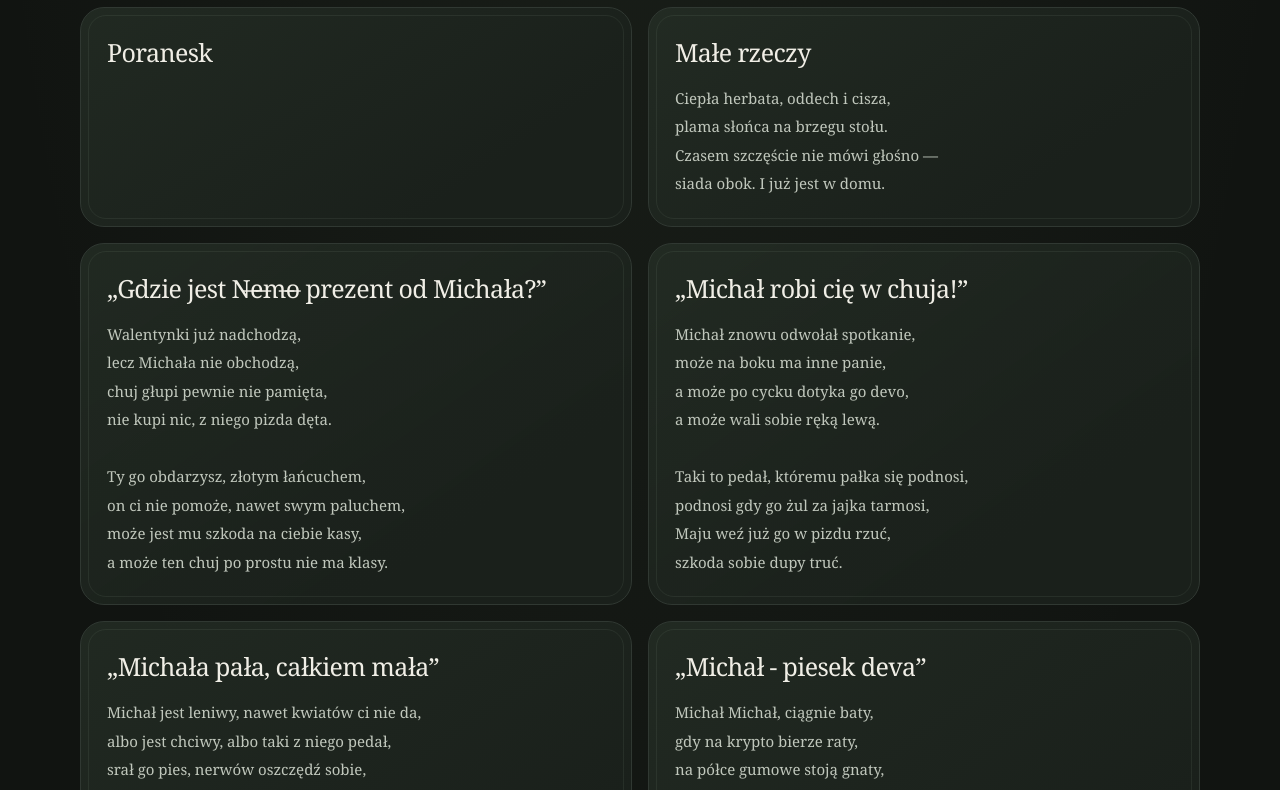
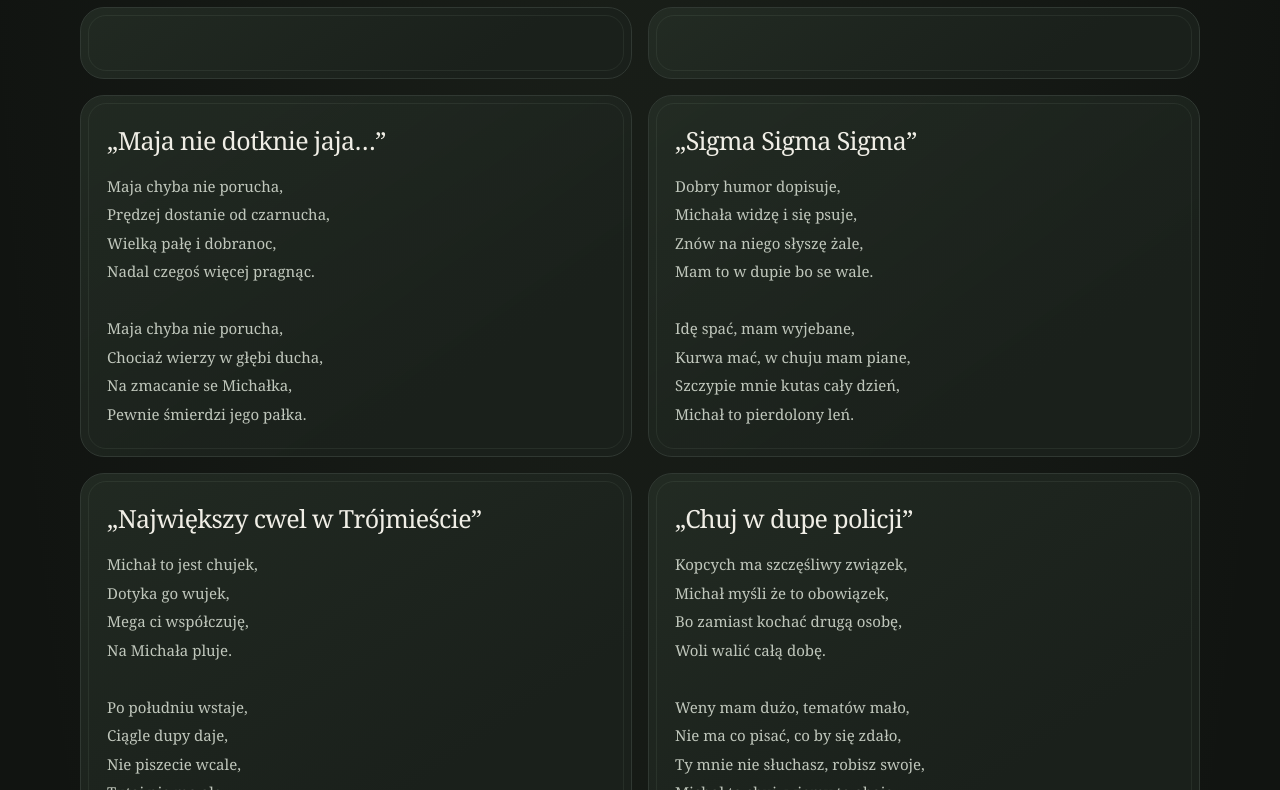
Before and after one commit to wierszykiomichalku/wierszykiomichalku.github.io, a plain HTML site: page index.html in a window 1280 px wide. Shown: the part 611-1401 px from the top of the page. Drawn offline with Linux system fonts and the light colour scheme.

Commit message:
Update index.html

```diff
--- a/index.html
+++ b/index.html
@@ -429,15 +429,35 @@
     // W polu "tekst" oddzielaj kolejne linijki znakiem nowej linii (\n).
     const wiersze = [
       {
-        tytul: "Poranesk",
+        tytul: "",
         tekst: ""
       },
       {
-        tytul: "Małe rzeczy",
-        tekst: "Ciepła herbata, oddech i cisza,\nplama słońca na brzegu stołu.\nCzasem szczęście nie mówi głośno —\nsiada obok. I już jest w domu."
+        tytul: "",
+        tekst: ""
       },
       {
-        tytul: "„Gdzie jest N̶e̶m̶o̶ prezent od Michała?”",
+        tytul: "„Maja nie dotknie jaja…”",
+        tekst: "Maja chyba nie porucha,\nPrędzej dostanie od czarnucha,\nWielką pałę i dobranoc,\nNadal czegoś więcej pragnąc.\n \nMaja chyba nie porucha,\nChociaż wierzy w głębi ducha,\nNa zmacanie se Michałka,\nPewnie śmierdzi jego pałka."
+      },
+      {
+        tytul: "„Sigma Sigma Sigma”",
+        tekst: "Dobry humor dopisuje,\nMichała widzę i się psuje,\nZnów na niego słyszę żale,\nMam to w dupie bo se wale.\n \nIdę spać, mam wyjebane,\nKurwa mać, w chuju mam piane,\nSzczypie mnie kutas cały dzień,\nMichał to pierdolony leń."
+      },
+      {
+        tytul: "„Największy cwel w Trójmieście”",
+        tekst: "Michał to jest chujek,\nDotyka go wujek,\nMega ci współczuję,\nNa Michała pluje.\n \nPo południu wstaje,\nCiągle dupy daje,\nNie piszecie wcale,\nTutaj nie ma ale."
+      },
+      {
+        tytul: "„Chuj w dupe policji”",
+        tekst: "Kopcych ma szczęśliwy związek,\nMichał myśli że to obowiązek,\nBo zamiast kochać drugą osobę,\nWoli walić całą dobę.\n \nWeny mam dużo, tematów mało,\nNie ma co pisać, co by się zdało,\nTy mnie nie słuchasz, robisz swoje,\nMichał to chuj, wiemy to oboje."
+      },
+      {
+        tytul: "„Michał to kurwa”",
+        tekst: "Michał to kurwa głupia,\nco na słowach twoich się skupia,\nabyś wyrzuty do siebie miała,\na wasza relacja dalej się chwiała.\n \nSwoje błędy pomija,\npiłeczkę zawsze odbija,\nrelacje waszą rozbija,\na ciebie to dobija."
+      },
+      {
+        tytul: "„Gdzie jest N̶e̶m̶o̶  prezent od Michała?”",
         tekst: "Walentynki już nadchodzą,\nlecz Michała nie obchodzą,\nchuj głupi pewnie nie pamięta,\nnie kupi nic, z niego pizda dęta.\n \nTy go obdarzysz, złotym łańcuchem,\non ci nie pomoże, nawet swym paluchem,\nmoże jest mu szkoda na ciebie kasy,\na może ten chuj po prostu nie ma klasy."
       },
       {
```
